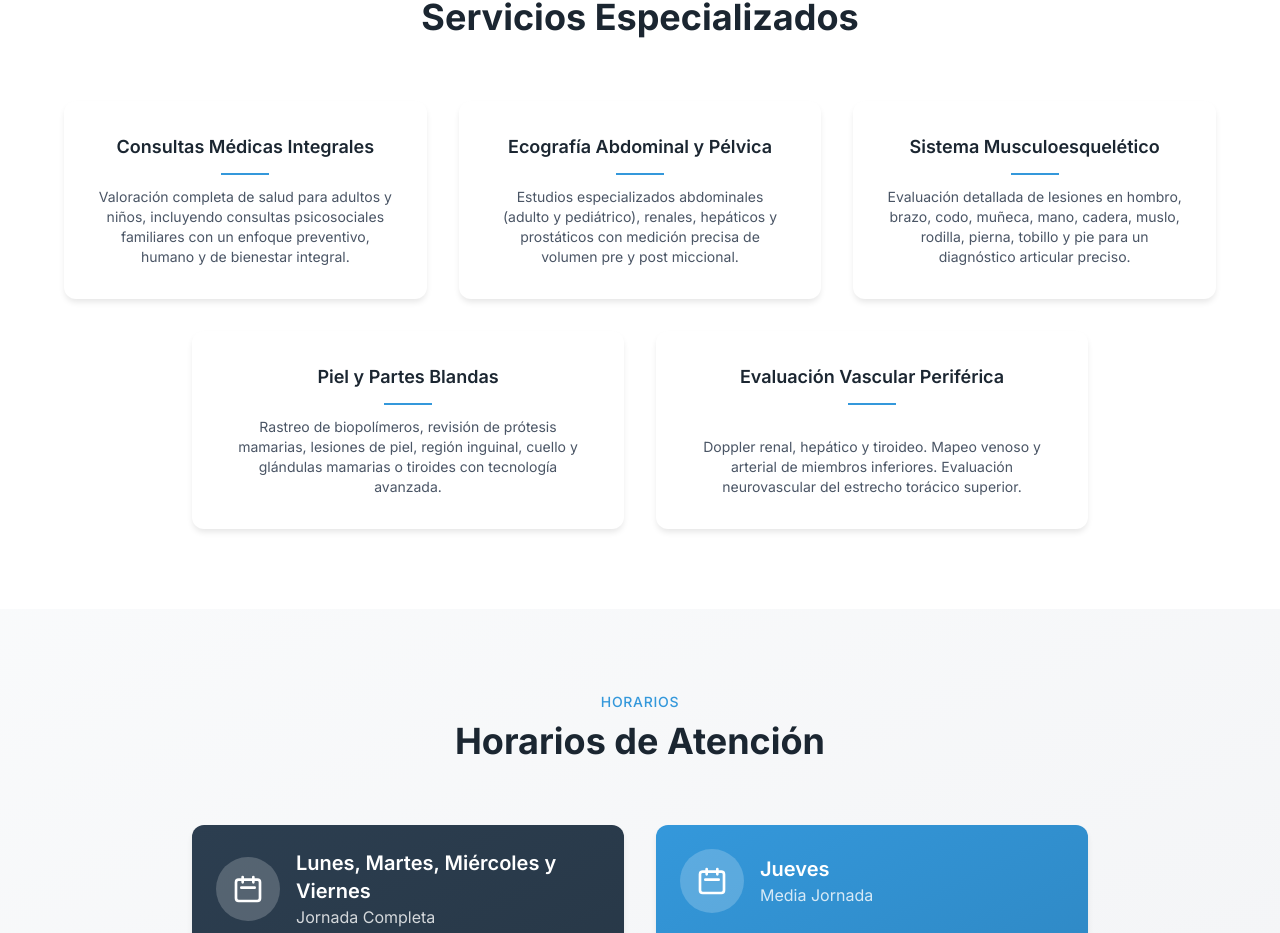
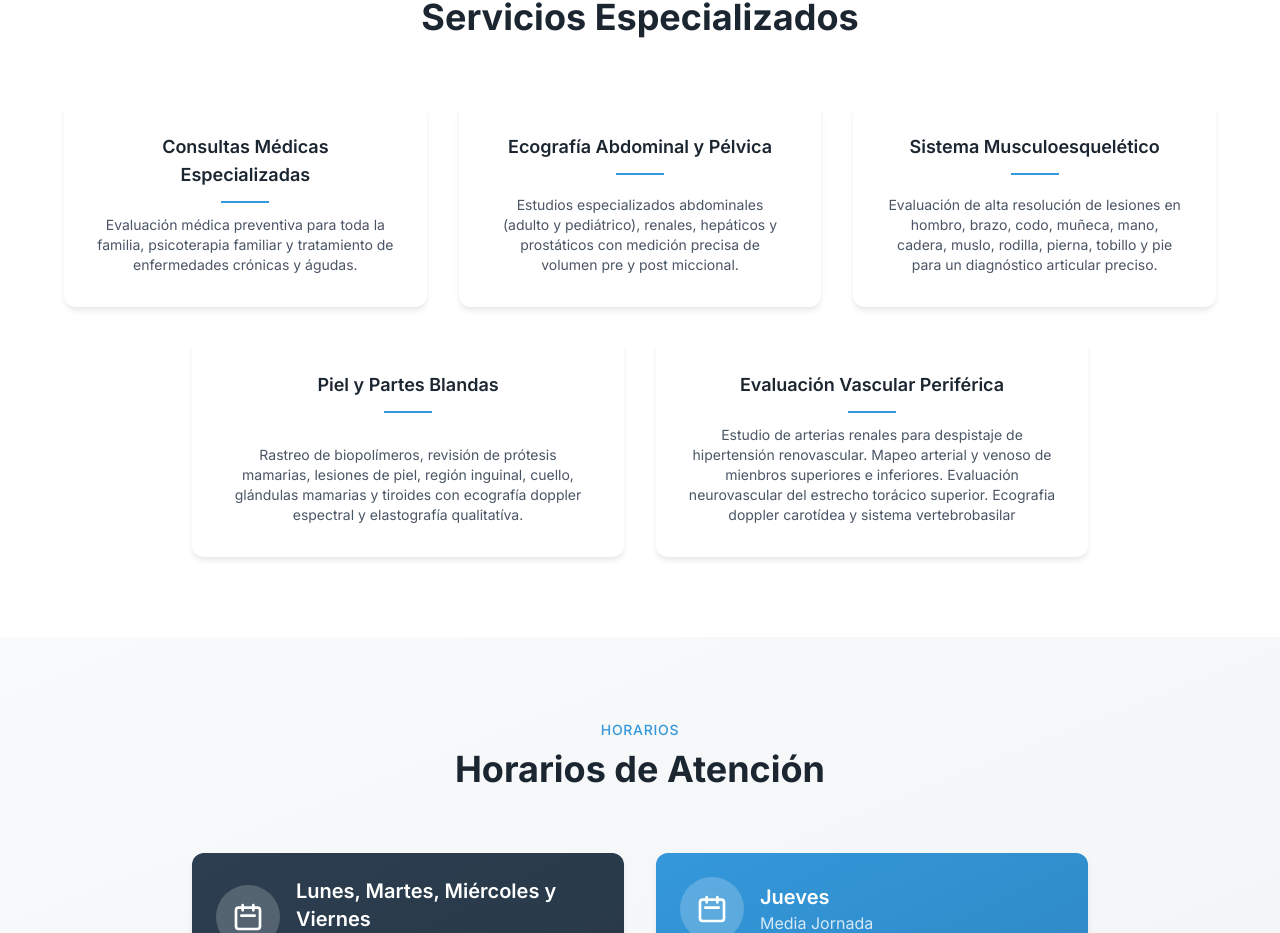
Before and after one commit to Oscar-Medrano/Frontend-Consultorio-Medrano, a Vue app in the folder frontend/: page / in a window 1280 px wide. Shown: the part 907-1840 px from the top of the page. Built offline with nearby package versions, Linux system fonts and the light colour scheme; no server answers.

Commit message:
Response & info of services

```diff
--- a/frontend/src/views/AdminDashboard.vue
+++ b/frontend/src/views/AdminDashboard.vue
@@ -417,7 +417,7 @@ const confirmarPorWhatsApp = async (cita) => {
   );
   if (!confirmed) return;
 
-  const mensaje = `Saludos ${cita.paciente_nombre}. Le informamos que su cita médica para el ${formatDateForMessage(cita.fecha)} a las ${cita.horario} ha sido confirmada. El motivo de su consulta es: ${cita.motivo}. Lo esperamos en Consultorio Médico Medrano. Será un placer atenderle.`;
+  const mensaje = `Saludos ${cita.paciente_nombre}. Le informamos que su cita médica para el ${formatDateForMessage(cita.fecha)} a las ${cita.horario} ha sido confirmada. El motivo de su consulta es: ${cita.motivo}. Lo esperamos en el Centro Médico Profesional, piso 2, consultorio 6, frente al ascensor. Será un placer atenderle.`;
 
   // Abrir WhatsApp
   openWhatsApp(cita.paciente_telefono, mensaje);
--- a/frontend/src/views/LandingPage.vue
+++ b/frontend/src/views/LandingPage.vue
@@ -67,9 +67,9 @@
           <div class="grid md:grid-cols-3 gap-6 md:gap-8 mb-6 md:mb-8">
             <!-- Servicio 1: Consultas Médicas Integrales -->
             <div class="group card scroll-animate service-card hover:bg-accent-500 transition-all duration-300 flex flex-col h-full p-5 md:p-8" data-delay="0">
-              <h3 class="text-lg font-semibold mb-3 text-primary-800 group-hover:text-white text-center">Consultas Médicas Integrales</h3>
+              <h3 class="text-lg font-semibold mb-3 text-primary-800 group-hover:text-white text-center">Consultas Médicas Especializadas</h3>
               <div class="w-12 h-0.5 bg-accent-500 mx-auto mb-3 group-hover:bg-white"></div>
-              <p class="text-sm text-gray-600 group-hover:text-white/90 text-center mt-auto">Valoración completa de salud para adultos y niños, incluyendo consultas psicosociales familiares con un enfoque preventivo, humano y de bienestar integral.</p>
+              <p class="text-sm text-gray-600 group-hover:text-white/90 text-center mt-auto">Evaluación médica preventiva para toda la familia, psicoterapia familiar y tratamiento de enfermedades crónicas y águdas.</p>
             </div>
 
             <!-- Servicio 2: Ecografía Abdominal y Pélvica -->
@@ -83,7 +83,7 @@
             <div class="group card scroll-animate service-card hover:bg-accent-500 transition-all duration-300 flex flex-col h-full p-5 md:p-8" data-delay="200">
               <h3 class="text-lg font-semibold mb-3 text-primary-800 group-hover:text-white text-center">Sistema Musculoesquelético</h3>
               <div class="w-12 h-0.5 bg-accent-500 mx-auto mb-3 group-hover:bg-white"></div>
-              <p class="text-sm text-gray-600 group-hover:text-white/90 text-center mt-auto">Evaluación detallada de lesiones en hombro, brazo, codo, muñeca, mano, cadera, muslo, rodilla, pierna, tobillo y pie para un diagnóstico articular preciso.</p>
+              <p class="text-sm text-gray-600 group-hover:text-white/90 text-center mt-auto">Evaluación de alta resolución de lesiones en hombro, brazo, codo, muñeca, mano, cadera, muslo, rodilla, pierna, tobillo y pie para un diagnóstico articular preciso.</p>
             </div>
           </div>
 
@@ -93,14 +93,14 @@
             <div class="group card scroll-animate service-card hover:bg-accent-500 transition-all duration-300 flex flex-col h-full p-5 md:p-8" data-delay="300">
               <h3 class="text-lg font-semibold mb-3 text-primary-800 group-hover:text-white text-center">Piel y Partes Blandas</h3>
               <div class="w-12 h-0.5 bg-accent-500 mx-auto mb-3 group-hover:bg-white"></div>
-              <p class="text-sm text-gray-600 group-hover:text-white/90 text-center mt-auto">Rastreo de biopolímeros, revisión de prótesis mamarias, lesiones de piel, región inguinal, cuello y glándulas mamarias o tiroides con tecnología avanzada.</p>
+              <p class="text-sm text-gray-600 group-hover:text-white/90 text-center mt-auto">Rastreo de biopolímeros, revisión de prótesis mamarias, lesiones de piel, región inguinal, cuello, glándulas mamarias y tiroides con ecografía doppler espectral y elastografía qualitatíva.</p>
             </div>
 
             <!-- Servicio 5: Evaluación Vascular Periférica -->
             <div class="group card scroll-animate service-card hover:bg-accent-500 transition-all duration-300 flex flex-col h-full p-5 md:p-8" data-delay="400">
               <h3 class="text-lg font-semibold mb-3 text-primary-800 group-hover:text-white text-center">Evaluación Vascular Periférica</h3>
               <div class="w-12 h-0.5 bg-accent-500 mx-auto mb-3 group-hover:bg-white"></div>
-              <p class="text-sm text-gray-600 group-hover:text-white/90 text-center mt-auto">Doppler renal, hepático y tiroideo. Mapeo venoso y arterial de miembros inferiores. Evaluación neurovascular del estrecho torácico superior.</p>
+              <p class="text-sm text-gray-600 group-hover:text-white/90 text-center mt-auto">Estudio de arterias renales para despistaje de hipertensión renovascular. Mapeo arterial y venoso de mienbros superiores e inferiores. Evaluación neurovascular del estrecho torácico superior. Ecografia doppler carotídea y sistema vertebrobasilar</p>
             </div>
           </div>
         </div>
```
